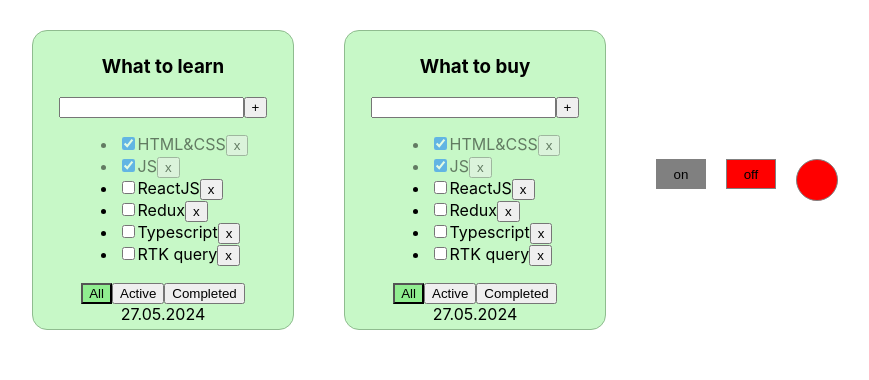
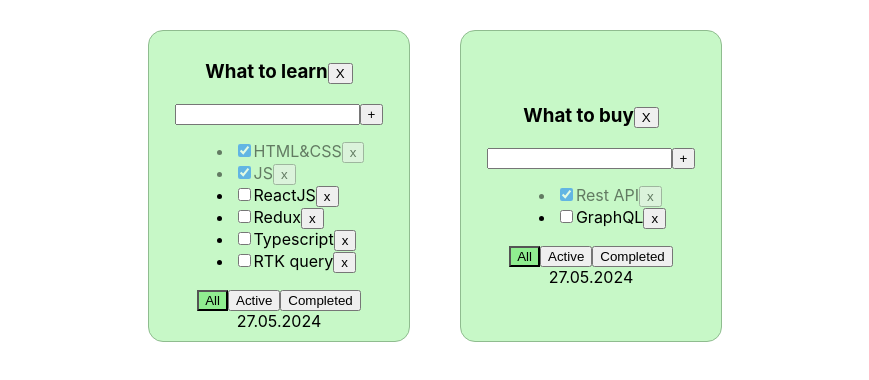
Before and after one commit to kalibria/todolist, a React (Create React App) app: page / in a window 1280 px wide. Shown: the top 380 px of the page, without its empty margins (180-1049 px from the left). Built offline with nearby package versions, Linux system fonts and the light colour scheme.

Commit message:
added delete todoList button

```diff
--- a/src/App.css
+++ b/src/App.css
@@ -7,6 +7,7 @@
 
 .App > div {
   margin-right: 50px;
+  min-height: 300px;
 }
 
 .error {
--- a/src/App.tsx
+++ b/src/App.tsx
@@ -1,4 +1,4 @@
-import React, {ChangeEvent, useEffect, useState} from 'react';
+import React, {ChangeEvent, useState} from 'react';
 import './App.css';
 import {Todolist} from "./Todolist";
 import {OnOffIndicator} from "../src/onOffIndicator/OnOffIndicator";
@@ -20,21 +20,29 @@ export type TodoListProps = {
 export type FilterValuesType = 'all' | 'active' | 'completed'
 
 function App() {
-    let tasks1 = [
-        {id: v1(), title: 'HTML&CSS', isDone: true},
-        {id: v1(), title: 'JS', isDone: true},
-        {id: v1(), title: 'ReactJS', isDone: false},
-        {id: v1(), title: 'Redux', isDone: false},
-        {id: v1(), title: 'Typescript', isDone: false},
-        {id: v1(), title: 'RTK query', isDone: false},
-    ]
+    const todoListID1 = v1();
+    const todoListID2 = v1();
+
 
     let [todoList, setTodoList] = useState<TodoListProps[]>([
-        {id: v1(), title: 'What to learn', filter: 'all'},
-        {id: v1(), title: 'What to buy', filter: 'all'},
+        {id: todoListID1, title: 'What to learn', filter: 'all'},
+        {id: todoListID2, title: 'What to buy', filter: 'all'},
     ])
 
-    const [tasks, setTasks] = useState<TaskProps[]>(tasks1)
+    const [tasks, setTasks] = useState({
+        [todoListID1]: [
+            {id: v1(), title: 'HTML&CSS', isDone: true},
+            {id: v1(), title: 'JS', isDone: true},
+            {id: v1(), title: 'ReactJS', isDone: false},
+            {id: v1(), title: 'Redux', isDone: false},
+            {id: v1(), title: 'Typescript', isDone: false},
+            {id: v1(), title: 'RTK query', isDone: false},
+        ],
+        [todoListID2]: [
+            {id: v1(), title: 'Rest API', isDone: true},
+            {id: v1(), title: 'GraphQL', isDone: false},
+        ]
+    })
 
     let [enteredTask, setEnteredTask] = useState('');
 
@@ -45,28 +53,26 @@ function App() {
     }
 
 
-    const removeTask = (id: string) => {
-        const filteredTasks = tasks.filter((task) => task.id !== id);
-        setTasks(filteredTasks)
+    const removeTask = (taskId: string, todoListId: string) => {
+        const newTodolistTasks = {
+            ...tasks,
+            [todoListId]: tasks[todoListId].filter(t => t.id !== taskId)
+        }
+        setTasks(newTodolistTasks)
     }
 
-    const addTask = (title: string) => {
-         // setEnteredTask("");
-
-        if(title.trim() !== ''){
+    const addTask = (title: string, todoListId: string) => {
+        if (title.trim() !== '') {
             const newTask = {
                 id: v4(),
                 title: title.trim(),
                 isDone: false,
             }
-            const newTasks = [newTask, ...tasks];
-            setTasks(newTasks)
-        }else {
+            setTasks({...tasks, [todoListId]: [newTask, ...tasks[todoListId]]})
+        } else {
             setError('Title is required')
         }
     }
-
-    // const [filter, setFilter] = useState<FilterValuesType>('completed');
 
     const changeFilter = (filter: FilterValuesType, todoListId: string) => {
         setTodoList(todoList.map(tl => {
@@ -74,57 +80,63 @@ function App() {
         }))
     }
 
-    const [onIsClick, setOnIsClick] = useState<boolean>(false);
+    // const [onIsClick, setOnIsClick] = useState<boolean>(false);
+    //
+    // const changeIndicator = (event: React.MouseEvent<HTMLButtonElement>) => {
+    //     if (event.currentTarget.name === 'on') {
+    //         setOnIsClick(true)
+    //     } else {
+    //         setOnIsClick(false)
+    //     }
+    // }
 
-    const changeIndicator = (event: React.MouseEvent<HTMLButtonElement>) => {
-        if (event.currentTarget.name === 'on') {
-            setOnIsClick(true)
-        } else {
-            setOnIsClick(false)
-        }
+    const changeTaskStatus = (taskId: string, status: boolean, todoListId: string) => {
+        setTasks({
+            ...tasks,
+            [todoListId]: tasks[todoListId].map(t => t.id === taskId ? {...t, isDone: status} : t)
+        })
     }
 
-    const changeTaskStatus = (id: string, status: boolean) =>{
-        const newState  = tasks.map(task => task.id === id ? {...task, isDone: status} : task)
-        setTasks(newState)
-
+    const deleteTodoList = (todoListId: string) => {
+        setTodoList(todoList.filter(t => t.id !== todoListId))
     }
 
 
     return (
         <div className="App">
             {todoList.map(t => {
-                    let tasksForToDoList = tasks;
+                    let tasksForToDoList = tasks[t.id];
 
                     if (t.filter === 'active') {
-                        tasksForToDoList = tasksForToDoList.filter((task) => !task.isDone)
+                        tasksForToDoList = tasks[t.id].filter((task) => !task.isDone)
                     }
 
                     if (t.filter === 'completed') {
+                        tasksForToDoList = tasks[t.id].filter((task) => task.isDone)
+                    }
 
-                        tasksForToDoList = tasksForToDoList.filter((task) => task.isDone)
-                    }
                     return <Todolist
-                    key = {t.id}
-                    title = {t.title}
-                    tasks = {tasksForToDoList}
-                    data = {'27.05.2024'}
-                    removeTask = {removeTask}
-                    changeFilter = {changeFilter}
-                    addTask = {addTask}
-                    enteredTask = {enteredTask}
-                    onChangeInputHandler = {onChangeInputHandler}
-                    changeTaskStatus = {changeTaskStatus}
-                    error = {error}
-                    setError = {setError}
-                    filter = {t.filter}
-                    todoListId = {t.id}
+                        key={t.id}
+                        title={t.title}
+                        tasks={tasksForToDoList}
+                        data={'27.05.2024'}
+                        removeTask={removeTask}
+                        changeFilter={changeFilter}
+                        addTask={addTask}
+                        enteredTask={enteredTask}
+                        onChangeInputHandler={onChangeInputHandler}
+                        changeTaskStatus={changeTaskStatus}
+                        error={error}
+                        setError={setError}
+                        filter={t.filter}
+                        todoListId={t.id}
+                        deleteTodoList={deleteTodoList}
                     />
                 }
             )}
 
 
-            <OnOffIndicator onIsClick={onIsClick} handleClick={changeIndicator}/>
+            {/*<OnOffIndicator onIsClick={onIsClick} handleClick={changeIndicator}/>*/}
         </div>
     );
 }
--- a/src/Todolist.tsx
+++ b/src/Todolist.tsx
@@ -8,16 +8,17 @@ type TodolistProps = {
     title: string
     tasks: TaskProps[]
     data?: string
-    removeTask: (id: string) => void
+    removeTask: (taskId: string, todoList: string) => void
     changeFilter: (filterValues: FilterValuesType, todoListId: string) => void
-    addTask: (title: string) => void
+    addTask: (title: string, todoListId: string) => void
     enteredTask: string
     onChangeInputHandler: (event: ChangeEvent<HTMLInputElement>) => void
-    changeTaskStatus: (id: string, status: boolean) => void
+    changeTaskStatus: (taskId: string, status: boolean, todoListId: string) => void
     error: string | null
     setError: Dispatch<React.SetStateAction<string | null>>
     filter: FilterValuesType
     todoListId: string
+    deleteTodoList: (todoListId:string) => void
 }
 
 
@@ -33,17 +34,46 @@ export const Todolist = ({
                              error,
                              setError,
                              filter,
-                             todoListId
+                             todoListId,
+                             deleteTodoList
+
+
                          }: TodolistProps) => {
     const [taskTitle, setTaskTitle] = useState('');
 
+    const onClickHandler = () => {
+        deleteTodoList(todoListId)
+    }
+
+
+    // TODO
+    // const allTodoListTasks = tasks[t.id];
+    // console.log("allTodoListTasks", tasks)
+    // console.log("t/id", tasks[t.id])
+    // let tasksForToDoList = allTodoListTasks;
+    //
+    // if (t.filter === 'active') {
+    //     tasksForToDoList = tasksForToDoList.filter((task) => !task.isDone)
+    // }
+    //
+    // if (t.filter === 'completed') {
+    //
+    //     tasksForToDoList = tasksForToDoList.filter((task) => task.isDone)
+    // }
 
     return (
         <div className={styles.card}>
-            <h3>{title}</h3>
-            <FullInput title={taskTitle} onChangeInputHandler={onChangeInputHandler} addTask={addTask}
-                       setTaskTitle={setTaskTitle}
-                       error={error} setError={setError}
+            <h3>{title}
+            <Button title={'X'} onClick={onClickHandler}/>
+            </h3>
+            <FullInput
+                title={taskTitle}
+                onChangeInputHandler={onChangeInputHandler}
+                addTask={addTask}
+                setTaskTitle={setTaskTitle}
+                error={error}
+                setError={setError}
+                todoListId={todoListId}
             />
 
             {tasks.length === 0 ? (
@@ -51,13 +81,13 @@ export const Todolist = ({
             ) : <ul>
                 {tasks.map(task => {
                     const changeTaskStatusHandler = (e: ChangeEvent<HTMLInputElement>, id: string) => {
-                        changeTaskStatus(id, e.currentTarget.checked)
+                        changeTaskStatus(id, e.currentTarget.checked, todoListId)
                     }
                     return <li key={task.id} className={task.isDone ? 'is-done' : ''}><input type="checkbox"
                                                                                              checked={task.isDone}
                                                                                              onChange={e => changeTaskStatusHandler(e, task.id)}/>
                         <span>{task.title}</span>
-                        <Button title={"x"} onClick={() => removeTask(task.id)}/>
+                        <Button title={"x"} onClick={() => removeTask(task.id, todoListId)}/>
                     </li>
                 })
                 }
--- a/src/components/FullInput.tsx
+++ b/src/components/FullInput.tsx
@@ -1,24 +1,26 @@
-import React, {ChangeEvent, KeyboardEvent, Dispatch, SetStateAction, useState} from 'react';
+import React, {ChangeEvent, KeyboardEvent, Dispatch, SetStateAction} from 'react';
 import {Button} from "../Button";
 
 type FullInputType = {
     title: string
     onChangeInputHandler: (event: ChangeEvent<HTMLInputElement>) => void
-    addTask: (title: string) => void
+    addTask: (title: string, todoListId: string) => void
     setTaskTitle: Dispatch<SetStateAction<string>>
     error: string | null
     setError: Dispatch<SetStateAction<string | null>>
+    todoListId: string
 }
 
 export const FullInput = ({
                               title, addTask, setTaskTitle,
                               error,
-    setError
+                              setError,
+                              todoListId
                           }: FullInputType) => {
 
 
     const addTaskHandler = () => {
-        addTask(title);
+        addTask(title, todoListId);
         setTaskTitle("")
     }
 
@@ -38,9 +40,9 @@ export const FullInput = ({
         <div>
 
             <input onChange={changeTaskTitleHandler} value={title} onKeyUp={addTaskOnKeyUpHandler}
-                   className={error ? 'error' : ''}/>
+                    className={error ? 'error' : ''}/>
             <Button title={'+'} onClick={addTaskHandler}
-                disabled={error ? true : false}
+                    disabled={!!error}
             />
             {error && <div className={'error-message'}>{error}</div>}
         </div>
```
